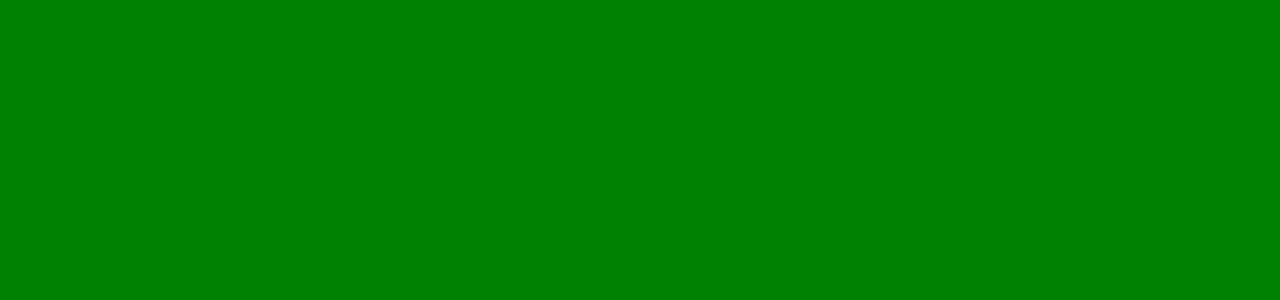
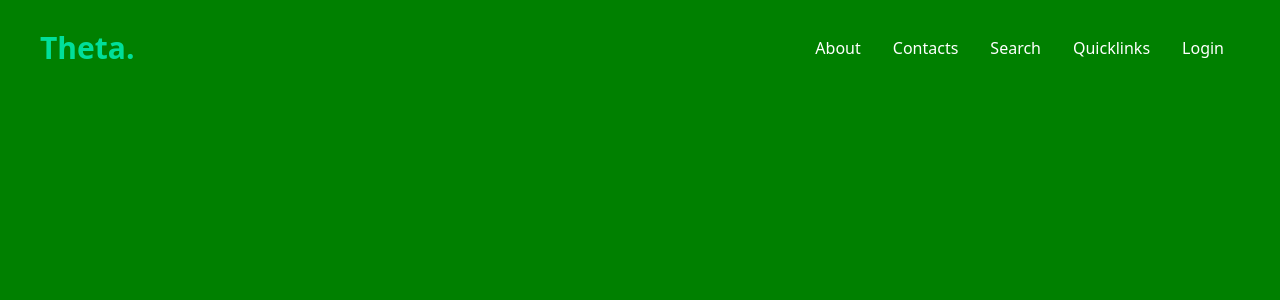
Before and after one commit to Titus-muchoki/Thetaportal, a React (Create React App) app: page / in a window 1280 px wide. Shown: the top 300 px of the page. Built offline with nearby package versions, Linux system fonts and the light colour scheme.

Commit message:
add the initial files

```diff
--- a/package.json
+++ b/package.json
@@ -8,6 +8,7 @@
     "@testing-library/user-event": "^13.5.0",
     "react": "^18.2.0",
     "react-dom": "^18.2.0",
+    "react-icons": "^4.10.1",
     "react-scripts": "5.0.1",
     "web-vitals": "^2.1.4"
   },
--- a/src/App.js
+++ b/src/App.js
@@ -1,9 +1,10 @@
-import React from 'react';
+
+import Navbar from './components/Navbar';
 
 const App = () => {
   return (
     <div>
-
+      <Navbar />
     </div>
   );
 };
--- a/src/components/Navbar.jsx
+++ b/src/components/Navbar.jsx
@@ -1,9 +1,36 @@
-import React from 'react';
+import React, { useState } from 'react';
+import { AiOutlineClose, AiOutlineMenu } from "react-icons/ai";
 
 const Navbar = () => {
+    const [nav, setNav] = useState(false);
+
+    const handleNav = () => {
+        setNav(!nav);
+    }
     return (
-        <div>
+        <div className='flex justify-between items-center h-24 max-w-[1240px] mx-auto px-5 text-white'>
+            <h1 className='w-full text-3xl font-bold text-[#00df9a] '>Theta.</h1>
+            <ul className='hidden md:flex'>
+                <li className='p-4'>About</li>
+                <li className='p-4'>Contacts</li>
+                <li className='p-4'>Search</li>
+                <li className='p-4'>Quicklinks</li>
+                <li className='p-4'>Login</li>
+            </ul>
+            <div onClick={handleNav} className='block md:hidden'>
+                {nav ? <AiOutlineClose size={20} /> : <AiOutlineMenu size={20} />}
 
+            </div>
+            <div    className={ nav  ? 'fixed left-0 top-0 w-[60%] h-full border-r border-r-gray-900 bg-[#000300] ease-in-out duration-500'  : 'fixed left-[-100%]'}>
+            <h1 className='w-full text-3xl font-bold text-[#00df9a] '>Theta.</h1>
+            <ul className='uppercase p-4'>
+                <li className='p-4 border-b border-gray-600'>About</li>
+                <li className='p-4 border-b border-gray-600'>Contacts</li>
+                <li className='p-4 border-b border-gray-600'>Search</li>
+                <li className='p-4 border-b border-gray-600'>Quicklinks</li>
+                <li className='p-4 border-b'>Login</li>
+            </ul>
+            </div>
         </div>
     );
 };
--- a/src/index.css
+++ b/src/index.css
@@ -3,5 +3,5 @@
 @tailwind utilities;
 
 body{
-  background-color: green;
+  background-color: #008000;
 }
```
Also changed, not shown: 1 other file (tests, documents, lock files or other folders).
